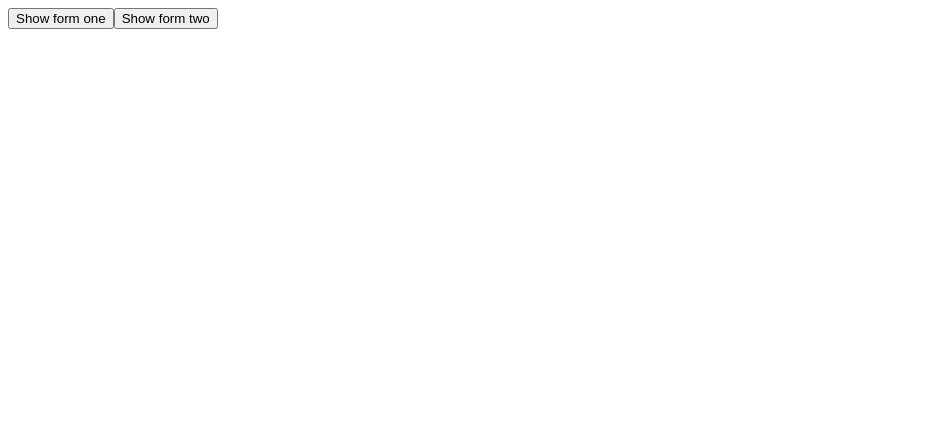
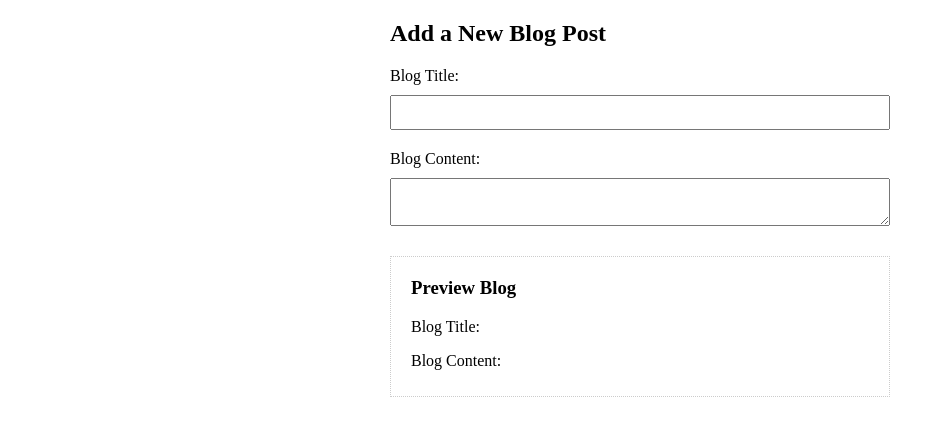
Before and after one commit to niaperedo/vuejs-blog, a Vue app: page / in a window 1280 px wide. Shown: the top 436 px of the page, without its empty margins (0-945 px from the left). Built offline with nearby package versions, Linux system fonts and the light colour scheme.

Commit message:
Add lesson 29

```diff
--- a/src/App.vue
+++ b/src/App.vue
@@ -1,26 +1,19 @@
 <template>
   <div>
-  <keep-alive>
-    <component v-bind:is="component"></component>
-  </keep-alive>
-    <button v-on:click="component='form-one'">Show form one</button>
-    <button v-on:click="component='form-two'">Show form two</button>
+    <add-blog></add-blog>
   </div>
 </template>
 
 <script>
-
-import formOne from './components/formOne.vue';
-import formTwo from './components/formTwo.vue';
+import addBlog from './components/addBlog.vue'
 
 export default {
   components: {
-    'form-one': formOne,
-    'form-two': formTwo
+    'add-blog': addBlog
   },
   data() {
     return {
-      component: ''
+
     }
   },
   methods: {
@@ -29,6 +22,6 @@
 }
 </script>
 
-<style scoped>
+<style>
 
 </style>
--- /dev/null
+++ b/src/components/addBlog.vue
@@ -0,0 +1,62 @@
+<template>
+  <div id="add-blog">
+    <h2>Add a New Blog Post</h2>
+    <form action="">
+        <label>Blog Title:</label>
+        <input type="text" v-m odel.lazy="blog.title" required>
+        <label>Blog Content:</label>
+        <textarea v-model.lazy="blog.content"></textarea>
+    </form>
+    <div id="preview">
+        <h3>Preview Blog</h3>
+        <p>Blog Title: {{ blog.title }}</p>
+        <p>Blog Content:</p>
+        <p>{{ blog.content }}</p>
+    </div>
+  </div>
+</template>
+
+<script>
+export default {
+  data() {
+    return {
+        blog: {
+            title: "",
+            content: ""
+        }
+    }
+  },
+  methods: {
+
+  }
+}
+</script>
+
+<style>
+#add-blog *{
+    box-sizing: border-box;
+}
+#add-blog {
+    margin: 20px auto;
+    max-width: 500px;
+}
+label {
+    display: block;
+    margin: 20px 0 10px;
+}
+input[type="text"], textarea {
+    display: block;
+    width: 100%;
+    padding: 8px;
+}
+
+#preview {
+    padding: 10px 20px;
+    border: 1px dotted #ccc;
+    margin: 30px 0;
+}
+
+h3 {
+    margin-top: 10px;
+}
+</style>
--- a/src/components/formHelper.vue
+++ /dev/null
@@ -1,48 +0,0 @@
-<template>
-  <div>
-    <h1>Please fill out our form...</h1>
-    <form>
-      <div id="form-header">
-        <slot name="form-header"></slot>
-      </div>
-      <div id="form-fields">
-        <slot name="form-fields"></slot>
-      </div>
-      <div id="form-controls">
-        <slot name="form-controls"></slot>
-      </div>
-      <div id="useful-links"></div>
-      <ul>
-        <li><a href="">Link 1</a></li>
-        <li><a href="">Link 2</a></li>
-        <li><a href="">Link 3</a></li>
-        <li><a href="">Link 4</a></li>
-      </ul>
-    </form>
-  </div>
-</template>
-
-<script>
-
-
-export default {
-  components: {
-
-  },
-  data() {
-    return {
-
-    }
-  },
-  methods: {
-
-  }
-}
-</script>
-
-<style scoped>
-  input[type="text"] {
-      margin: 10px 0;
-      display: block;
-    }
-</style>
--- a/src/components/formOne.vue
+++ /dev/null
@@ -1,45 +0,0 @@
-<template>
-    <div>
-        <form-helper>
-            <div slot="form-header">
-                <h3>Form One - Contact Us</h3>
-                <p>Fill in this form to contact us</p>
-            </div>
-            <div slot="form-fields">
-                <input type="text" placeholder="name" required>
-                <label>Your Message:</label>
-                <textarea></textarea>
-            </div>
-            <div slot="form-controls">
-                <button v-on:click="handleSubmit">Send</button>
-            </div>
-        </form-helper>
-    </div>
-</template>
-
-<script>
-
-import formHelper from './formHelper.vue';
-
-export default {
-  components: {
-    'form-helper': formHelper
-  },
-  data() {
-    return {
-
-    }
-  },
-  methods: {
-    handleSubmit() {
-      return {
-
-      };
-    }
-  }
-}
-</script>
-
-<style scoped>
-
-</style>
--- a/src/components/formTwo.vue
+++ /dev/null
@@ -1,44 +0,0 @@
-<template>
-    <div>
-        <form-helper>
-            <div slot="form-header">
-                <h3>Form Two - Log In</h3>
-                <p>Enter your details to log-in</p>
-            </div>
-            <div slot="form-fields">
-                <input type="text" placeholder="username" required>
-                <input type="password" placeholder="password" required>
-            </div>
-            <div slot="form-controls">
-                <button v-on:click="handleSubmit">Login</button>
-            </div>
-        </form-helper>
-    </div>
-</template>
-
-<script>
-
-import formHelper from './formHelper.vue';
-
-export default {
-  components: {
-    'form-helper': formHelper
-  },
-  data() {
-    return {
-
-    }
-  },
-  methods: {
-    handleSubmit() {
-      return {
-
-      }
-    }
-  }
-}
-</script>
-
-<style scoped>
-
-</style>
```
